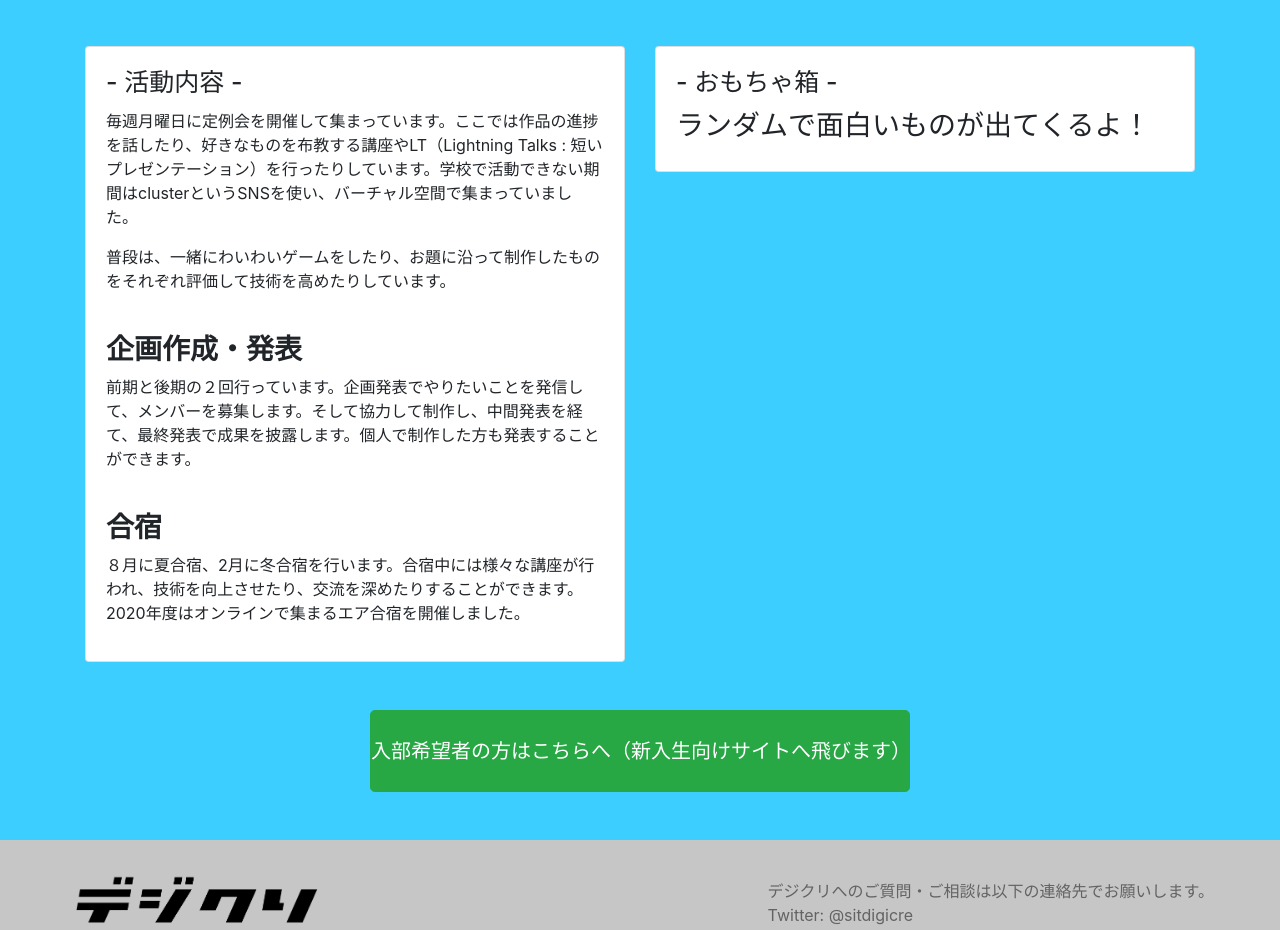
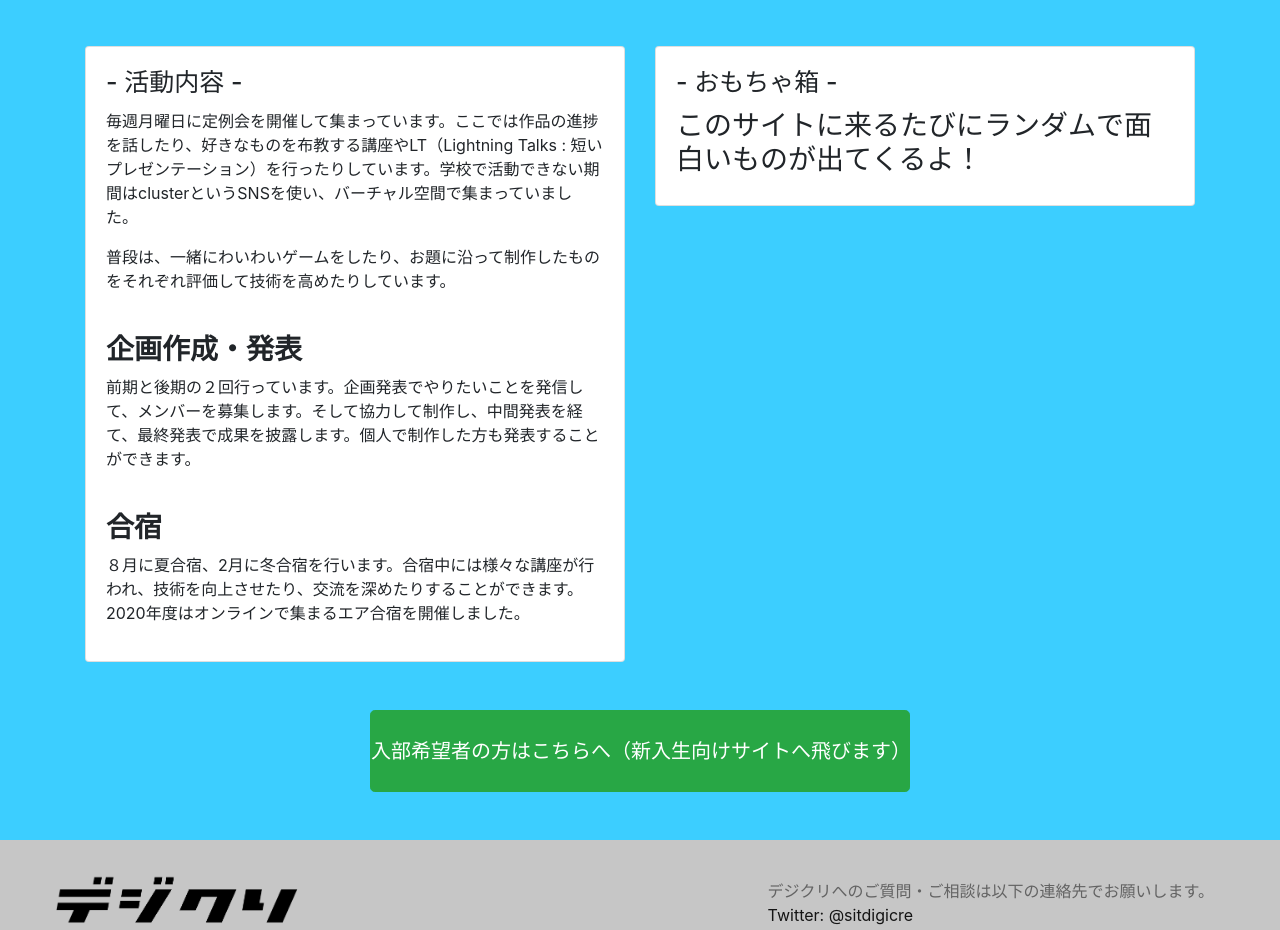
Before and after one commit to SIT-DigiCre/SIT-Digicre.github.io, a React (Create React App) app: page / in a window 1280 px wide. Shown: the part 1575-2505 px from the top of the page. Built offline with nearby package versions, Linux system fonts and the light colour scheme.

Commit message:
Edited toybox text and inserted Twitter link to footer

```diff
--- a/src/App.tsx
+++ b/src/App.tsx
@@ -122,7 +122,7 @@ const App: React.FC<Props> = (props) => {
             <ContentBlock
               title={"おもちゃ箱"}
             >
-              <h3>ランダムで面白いものが出てくるよ！</h3>
+              <h3>このサイトに来るたびにランダムで面白いものが出てくるよ！</h3>
               {/* htmlタグのテストです */}
             </ContentBlock>
           </Col>
--- a/src/component/Footer.tsx
+++ b/src/component/Footer.tsx
@@ -12,7 +12,7 @@ const Footer: React.FC<Props> = (props) => {
         backgroundColor: "#C6C6C6"
     }
     const imageStyle: Style = {
-        paddingLeft: "50px"
+        paddingLeft: "30px"
     }
     const textStyle: Style = {
         paddingRight: "50px"
@@ -33,7 +33,7 @@ const Footer: React.FC<Props> = (props) => {
         <Navbar.Collapse className="justify-content-end" style={textStyle}>
             <Navbar.Text>
                 デジクリへのご質問・ご相談は以下の連絡先でお願いします。<br></br>
-                Twitter: @sitdigicre<br></br>
+                <a href="https://twitter.com/sitdigicre">Twitter: @sitdigicre<br></br></a>
                 メール: sitdigicrecircle@gmail.com
             </Navbar.Text>
         </Navbar.Collapse>
```
